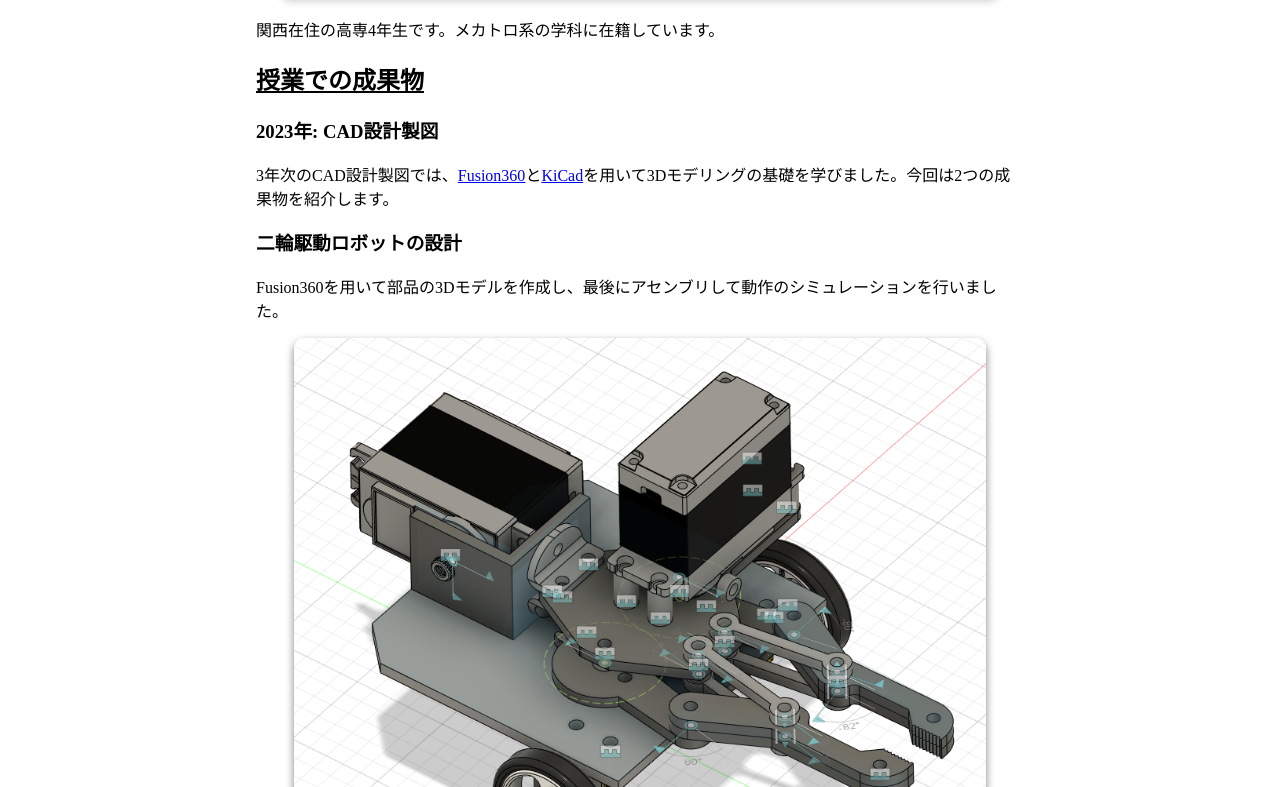
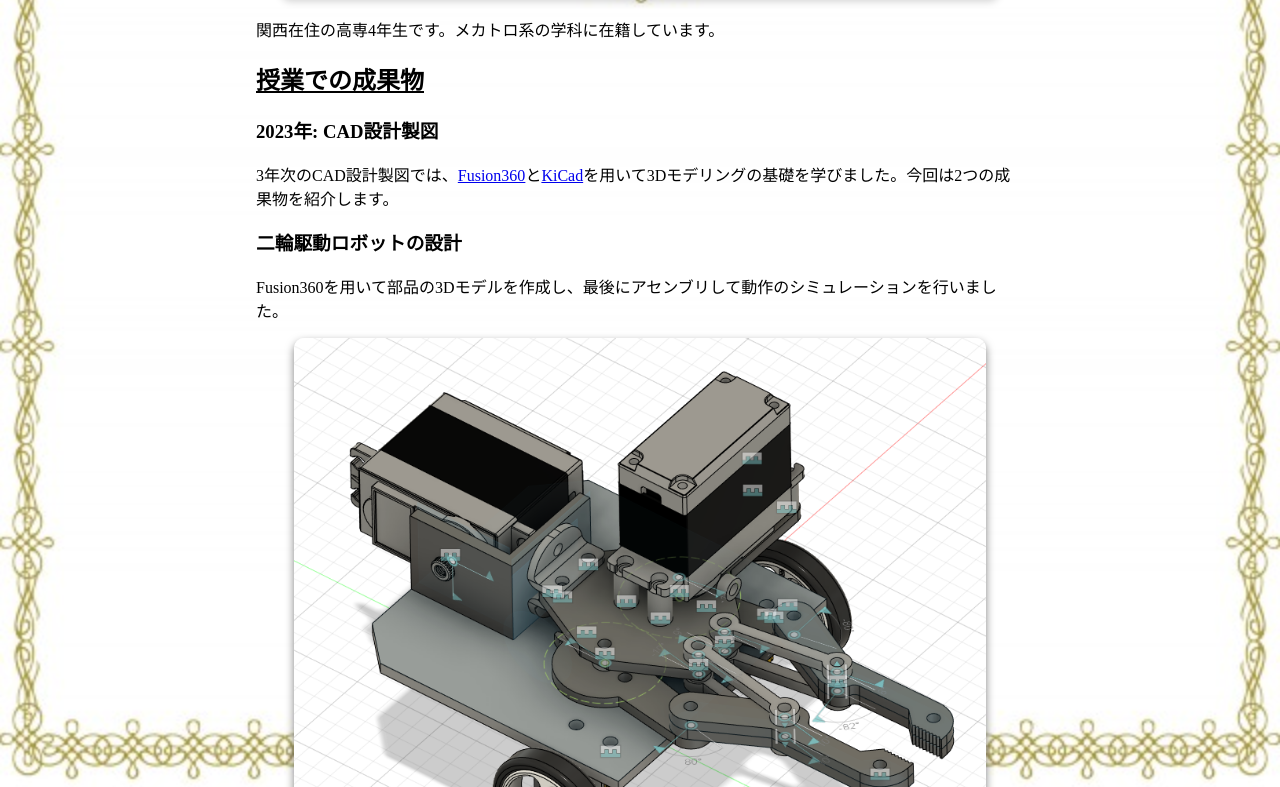
Before and after one commit to Tajiatsu/portfolio, a plain HTML site: page index.html in a window 1280 px wide. Shown: the part 121-908 px from the top of the page. Drawn offline with Linux system fonts and the light colour scheme.

Commit message:
Add files via upload

```diff
--- a/main.css
+++ b/main.css
@@ -2,6 +2,10 @@ body {
   display: flex; /* 画面全体の配置を調整するための設定 */
   justify-content: center; /* コンテンツを中央に配置 */
   padding: 0px 10px; /* 画面の上下に 0px の余白、左右に10pxの余白を設定 */
+  background-image: url("background.jpg");
+  background-size: cover;
+  background-repeat: no-repeat;
+  background-attachment: fixed;
 }
 
 .container {
```
Also changed, not shown: background.jpg (added).
